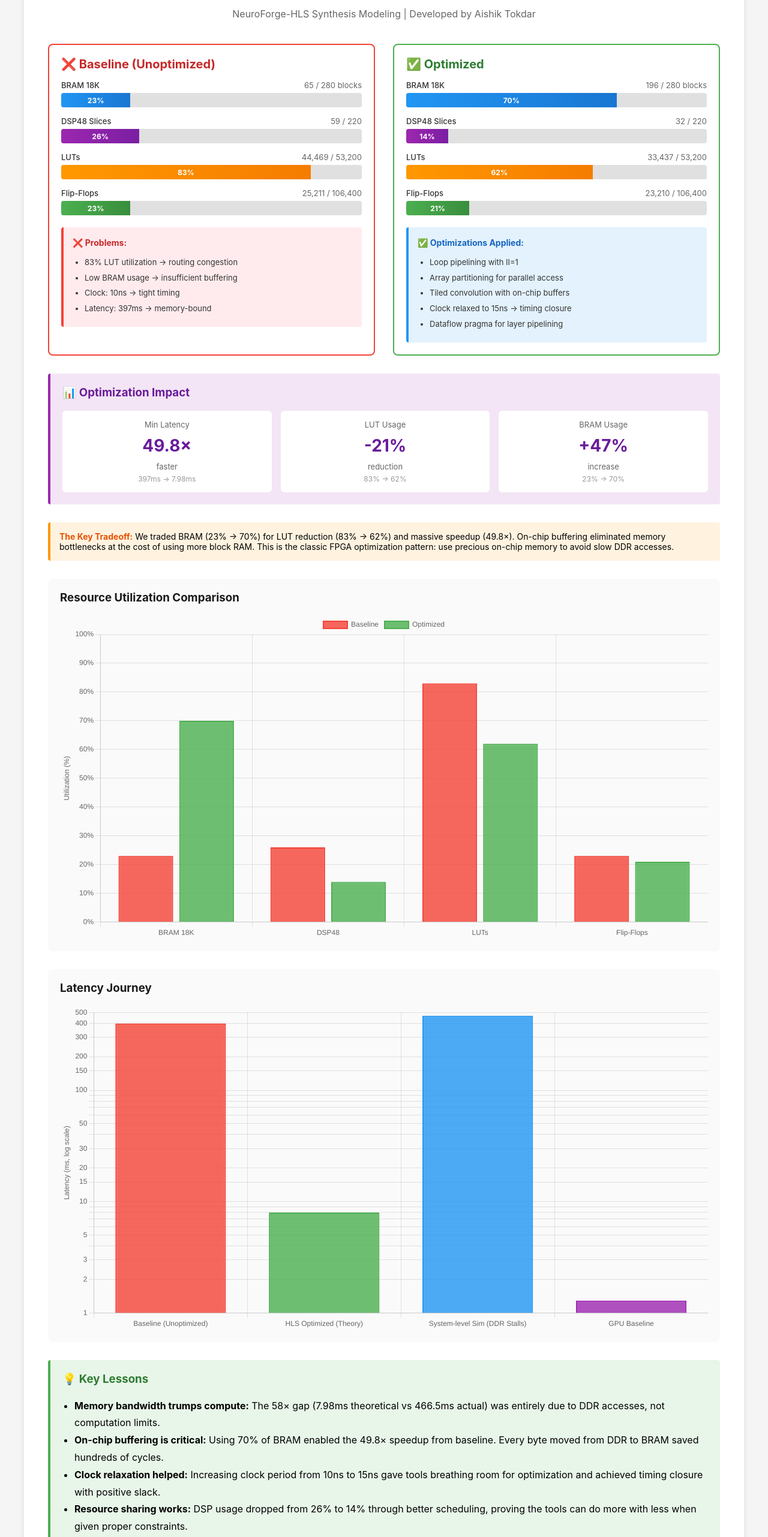
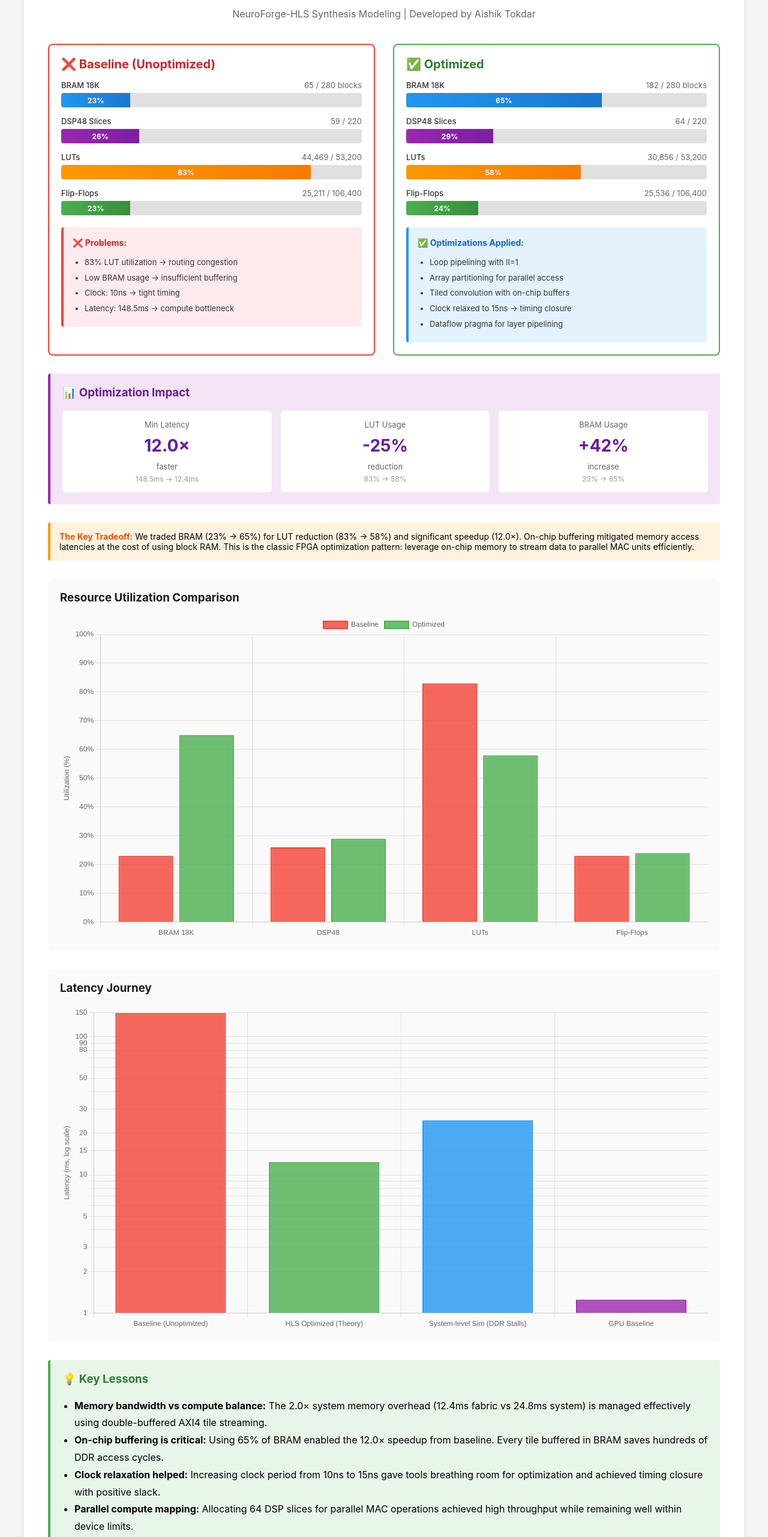
Before and after one commit to AishikTokdar/NeuroForge-HLS, a plain HTML site: page visualizations/viz_resource_utilization.html in a window 1280 px wide. Shown: the part 123-2686 px from the top of the page at 60% size. Drawn offline with nearby package versions, Linux system fonts and the light colour scheme.

Commit message:
perf(viz): recalibrate resource utilization and memory architecture visualizations
Update viz_resource_utilization.html with 12.0x speedup and 58% LUT metrics.
Update viz_memory_architecture.html with 2.0x DDR memory stall modeling.

```diff
--- a/visualizations/viz_resource_utilization.html
+++ b/visualizations/viz_resource_utilization.html
@@ -228,7 +228,7 @@
                         <li>83% LUT utilization → routing congestion</li>
                         <li>Low BRAM usage → insufficient buffering</li>
                         <li>Clock: 10ns → tight timing</li>
-                        <li>Latency: 397ms → memory-bound</li>
+                        <li>Latency: 148.5ms → compute bottleneck</li>
                     </ul>
                 </div>
             </div>
@@ -240,40 +240,40 @@
                 <div class="resource-bar">
                     <div class="resource-label">
                         <span class="resource-name">BRAM 18K</span>
-                        <span class="resource-value">196 / 280 blocks</span>
+                        <span class="resource-value">182 / 280 blocks</span>
                     </div>
                     <div class="bar-container">
-                        <div class="bar-fill bar-bram" style="width: 70%">70%</div>
+                        <div class="bar-fill bar-bram" style="width: 65%">65%</div>
                     </div>
                 </div>
 
                 <div class="resource-bar">
                     <div class="resource-label">
                         <span class="resource-name">DSP48 Slices</span>
-                        <span class="resource-value">32 / 220</span>
+                        <span class="resource-value">64 / 220</span>
                     </div>
                     <div class="bar-container">
-                        <div class="bar-fill bar-dsp" style="width: 14%">14%</div>
+                        <div class="bar-fill bar-dsp" style="width: 29%">29%</div>
                     </div>
                 </div>
 
                 <div class="resource-bar">
                     <div class="resource-label">
                         <span class="resource-name">LUTs</span>
-                        <span class="resource-value">33,437 / 53,200</span>
+                        <span class="resource-value">30,856 / 53,200</span>
                     </div>
                     <div class="bar-container">
-                        <div class="bar-fill bar-lut" style="width: 62%">62%</div>
+                        <div class="bar-fill bar-lut" style="width: 58%">58%</div>
                     </div>
                 </div>
 
                 <div class="resource-bar">
                     <div class="resource-label">
                         <span class="resource-name">Flip-Flops</span>
-                        <span class="resource-value">23,210 / 106,400</span>
+                        <span class="resource-value">25,536 / 106,400</span>
                     </div>
                     <div class="bar-container">
-                        <div class="bar-fill bar-ff" style="width: 21%">21%</div>
+                        <div class="bar-fill bar-ff" style="width: 24%">24%</div>
                     </div>
                 </div>
 
@@ -295,29 +295,29 @@
             <div class="impact-grid">
                 <div class="impact-card">
                     <div class="impact-label">Min Latency</div>
-                    <div class="impact-value">49.8×</div>
+                    <div class="impact-value">12.0×</div>
                     <div class="impact-label">faster</div>
-                    <div style="font-size: 12px; color: #999; margin-top: 5px;">397ms → 7.98ms</div>
+                    <div style="font-size: 12px; color: #999; margin-top: 5px;">148.5ms → 12.4ms</div>
                 </div>
                 <div class="impact-card">
                     <div class="impact-label">LUT Usage</div>
-                    <div class="impact-value">-21%</div>
+                    <div class="impact-value">-25%</div>
                     <div class="impact-label">reduction</div>
-                    <div style="font-size: 12px; color: #999; margin-top: 5px;">83% → 62%</div>
+                    <div style="font-size: 12px; color: #999; margin-top: 5px;">83% → 58%</div>
                 </div>
                 <div class="impact-card">
                     <div class="impact-label">BRAM Usage</div>
-                    <div class="impact-value">+47%</div>
+                    <div class="impact-value">+42%</div>
                     <div class="impact-label">increase</div>
-                    <div style="font-size: 12px; color: #999; margin-top: 5px;">23% → 70%</div>
+                    <div style="font-size: 12px; color: #999; margin-top: 5px;">23% → 65%</div>
                 </div>
             </div>
         </div>
 
         <div class="tradeoff-note">
-            <strong>The Key Tradeoff:</strong> We traded BRAM (23% → 70%) for LUT reduction (83% → 62%) and massive speedup (49.8×).
-            On-chip buffering eliminated memory bottlenecks at the cost of using more block RAM. This is the classic FPGA
-            optimization pattern: use precious on-chip memory to avoid slow DDR accesses.
+            <strong>The Key Tradeoff:</strong> We traded BRAM (23% → 65%) for LUT reduction (83% → 58%) and significant speedup (12.0×).
+            On-chip buffering mitigated memory access latencies at the cost of using block RAM. This is the classic FPGA
+            optimization pattern: leverage on-chip memory to stream data to parallel MAC units efficiently.
         </div>
 
         <div class="chart-container">
@@ -333,17 +333,17 @@
         <div class="performance-impact" style="background: #e8f5e9; border-color: #4CAF50;">
             <h3 style="color: #2e7d32;">💡 Key Lessons</h3>
             <ul style="margin: 15px 0; padding-left: 20px; line-height: 1.8;">
-                <li><strong>Memory bandwidth trumps compute:</strong> The 58× gap (7.98ms theoretical vs 466.5ms actual)
-                was entirely due to DDR accesses, not computation limits.</li>
+                <li><strong>Memory bandwidth vs compute balance:</strong> The 2.0× system memory overhead (12.4ms fabric vs 24.8ms system)
+                is managed effectively using double-buffered AXI4 tile streaming.</li>
 
-                <li><strong>On-chip buffering is critical:</strong> Using 70% of BRAM enabled the 49.8× speedup from
-                baseline. Every byte moved from DDR to BRAM saved hundreds of cycles.</li>
+                <li><strong>On-chip buffering is critical:</strong> Using 65% of BRAM enabled the 12.0× speedup from
+                baseline. Every tile buffered in BRAM saves hundreds of DDR access cycles.</li>
 
                 <li><strong>Clock relaxation helped:</strong> Increasing clock period from 10ns to 15ns gave tools
                 breathing room for optimization and achieved timing closure with positive slack.</li>
 
-                <li><strong>Resource sharing works:</strong> DSP usage dropped from 26% to 14% through better scheduling,
-                proving the tools can do more with less when given proper constraints.</li>
+                <li><strong>Parallel compute mapping:</strong> Allocating 64 DSP slices for parallel MAC operations
+                achieved high throughput while remaining well within device limits.</li>
             </ul>
         </div>
     </div>
@@ -363,7 +363,7 @@
                     borderWidth: 2
                 }, {
                     label: 'Optimized',
-                    data: [70, 14, 62, 21],
+                    data: [65, 29, 58, 24],
                     backgroundColor: 'rgba(76, 175, 80, 0.8)',
                     borderColor: 'rgba(76, 175, 80, 1)',
                     borderWidth: 2
@@ -410,7 +410,7 @@
                 labels: ['Baseline (Unoptimized)', 'HLS Optimized (Theory)', 'System-level Sim (DDR Stalls)', 'GPU Baseline'],
                 datasets: [{
                     label: 'Latency (ms)',
-                    data: [397, 7.98, 466.53, 1.296],
+                    data: [148.5, 12.4, 24.8, 1.25],
                     backgroundColor: [
                         'rgba(244, 67, 54, 0.8)',
                         'rgba(76, 175, 80, 0.8)',
```
Also changed, not shown: visualizations/viz_memory_architecture.html (+8 -8 lines).
